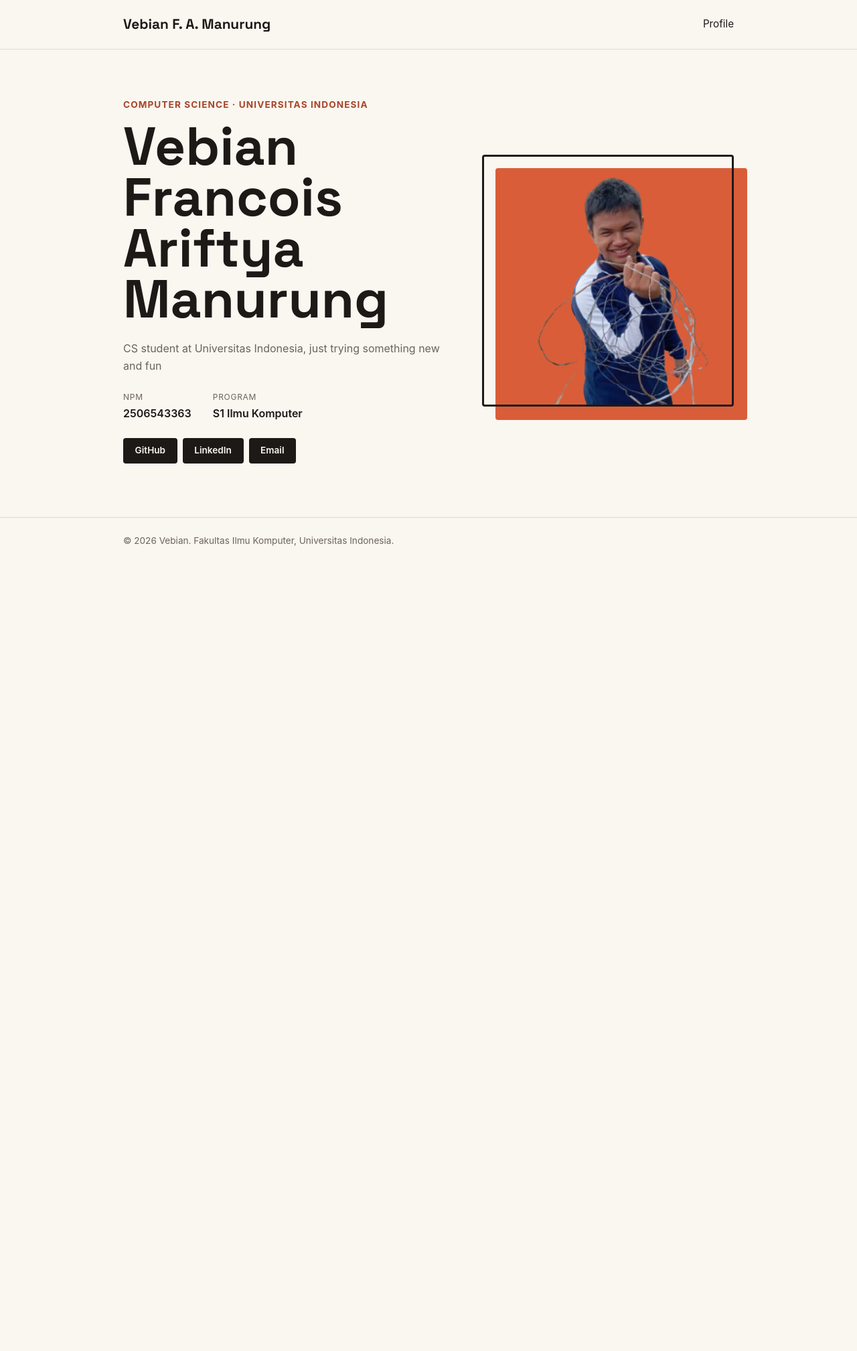
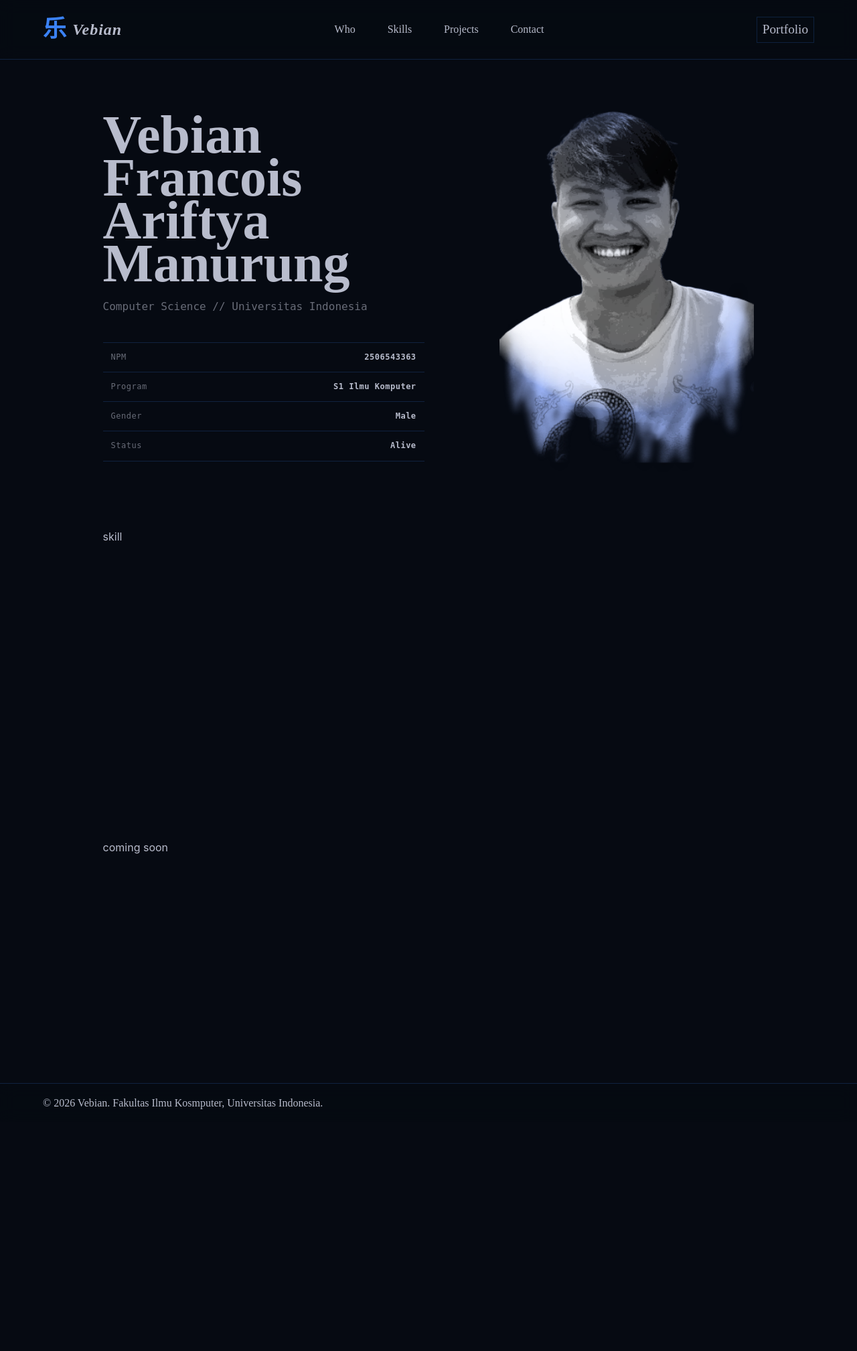
Before and after one commit to V4row/myportofolio, a Django app: page / in a window 1280 px wide. Shown: the whole page at 67% size. Before the commit the page ends 815 px from the top, so only its background shows below. Run offline with Django 5.2, Linux system fonts and the light colour scheme.

Commit message:
Update page views

```diff
--- a/static/css/style.css
+++ b/static/css/style.css
@@ -5,197 +5,214 @@
 }
 
 :root {
-    --ink: #1c1917;
-    --paper: #faf6f0;
-    --accent: #d95d39;
-    --accent-dark: #a8442a;
-    --line: #e3d9c9;
-    --text-muted: #6b6459;
+    --ink: #b8bccc;
+    --base-background: #060A12;
+    --accent: #3b82f6;
+    --accent-dark: #c7e9ff;
+    --line: rgba(59, 130, 246, 0.2);
+    --text-muted: #686C78;
     --radius: 4px;
+
 }
 
 body {
-    font-family: -apple-system, "Segoe UI", Roboto, Helvetica, Arial, sans-serif;
+    font-family: 'Inter', 'Space Grotesk', -apple-system, sans-serif;
+    /* font-family: -apple-system, "Segoe UI", Roboto, Helvetica, Arial, sans-serif; */
     color: var(--ink);
-    background-color: var(--paper);
+    background-color: var(--base-background);
     line-height: 1.6;
 }
 
-h1, .brand {
-    font-family: "Space Grotesk", -apple-system, sans-serif;
+/* .container {
+    max-width: 960px;
+    margin: 0 auto;
+    padding: 0 1.5rem;
+    } */
+
+.site-header {
+    position: sticky;
+    top: 0;
+    z-index: 1000;
+
+    border-bottom: 1px solid var(--line);
 }
 
 .container {
-    max-width: 960px;
-    margin: 0 auto;
-    padding: 0 1.5rem;
+    font-family: 'Fraunces', serif;
+    background: rgba(6, 10, 18, 0.8);
+    backdrop-filter: blur(12px);
+    padding: 1rem 5%;
 }
 
-/* Header dengan Flexbox */
-
-.site-header {
-    border-bottom: 1px solid var(--line);
-}
-
-.site-header .container {
+nav {
     display: flex;
+    align-items: center;
     justify-content: space-between;
-    align-items: center;
-    padding: 1.25rem 1.5rem;
+    width: 100%;
+    /* padding: 1rem 5%; */
 }
 
 .brand {
-    font-size: 1.3rem;
+    display: flex;
+    align-items: center;
+    font-size: 1.5rem;
+    gap: 0.5rem;
     font-weight: 700;
     color: var(--ink);
+    letter-spacing: 1px;
     text-decoration: none;
 }
 
-.site-header nav {
-    display: flex;
-    gap: 2rem;
+.kanji {
+    font-size: 2.2rem;
+    color: var(--accent);
 }
 
-.site-header nav a {
+.my-portfolio {
+    padding: 3px 8px;
+    border: var(--line) 1.5px solid;
+    font-size: 1.2rem;
     color: var(--ink);
-    text-decoration: none;
-    font-size: 0.95rem;
 }
 
-/* Section Hero dengan CSS Grid */
+.my-portfolio:hover {
+    background-color: var(--ink);
+    border-color: var(--ink);
+    color: var(--base-background);
+    transition: all 0.3s ease;
+}
+.nav-list {
+    display: flex;
+    list-style: none;
+    gap: 2rem;
 
-.hero {
-    padding: 4.5rem 0 5rem;
+    li a{
+        padding: 0.5rem;
+        position: relative;
+        text-decoration: none;
+        color: var(--ink);
+    }
 }
 
-.hero-grid {
-    display: grid;
-    grid-template-columns: 1.3fr 1fr;
-    grid-template-areas:
-        "identity photo"
-        "details  photo";
-    gap: 1.5rem 3rem;
+.nav-list li a:after{
+    content:"";
+    position: absolute;
+    background-color: var(--accent-dark);
+    height: 1px;
+    width: 0%;
+    bottom: 0;
+    left: 0;
+    transition: all 0.3s ease;
+}
+.nav-list li a:hover:after{
+    width: 100%;
 }
 
-.hero-identity {
-    grid-area: identity;
+main {
+    padding: 0 12%;
+    margin-top: 40px;
+    /* background-color: rosybrown; */
 }
 
-.hero-details {
-    grid-area: details;
+section {
+    margin-bottom: 4rem;
+    /* background-color: royalblue; */
 }
 
-.hero-kicker {
-    font-size: 0.85rem;
-    letter-spacing: 0.08em;
-    text-transform: uppercase;
-    color: var(--accent-dark);
-    font-weight: 700;
-    margin-bottom: 0.75rem;
+/* About */
+
+.hero{
+    margin-top: 40px;
+    display: flex;
+    justify-content: space-between;
+    gap: 7rem;
 }
 
-.hero-identity h1 {
-    font-size: clamp(3rem, 7vw, 5rem);
-    line-height: 0.95;
+.hero-bio{
+    margin-top: 20px;
+    /* margin-left: 45px; */
+    font-size: 1rem;
+    color: var(--ink);
+    max-width: 480px;
+    margin-bottom: 1.5rem;
+    font-family: 'JetBrains Mono', monospace;
+    /* background-color: red; */
 }
 
-.bio {
-    color: var(--text-muted);
-    max-width: 480px;
-    margin-bottom: 1.5rem;
+.hero-top{
+    h1 {
+        font-family: 'Fraunces', serif;
+        line-height: 4rem;
+        font-size: 5rem;
+        padding: 20px 0;
+    }
+
+    p {
+        font-size: 1rem;
+        color: var(--text-muted);
+    }
 }
 
 .meta-list {
-    display: flex;
-    gap: 2rem;
-    margin-bottom: 1.5rem;
+    font-size: 0.75rem;
+    margin-top: 40px;
+    letter-spacing: 0.5px;
+    border-top: 1.2px solid var(--line);
 }
 
-.meta-row dt {
-    font-size: 0.75rem;
-    text-transform: uppercase;
-    letter-spacing: 0.06em;
-    color: var(--text-muted);
-    margin-bottom: 0.15rem;
+
+.meta-row {
+    display: flex;
+    justify-content: space-between;
+    padding: 12px;
+    /* padding: 12px 0; */
+
+    border-bottom: 1.2px solid var(--line);
+
+    dt {
+        color: var(--text-muted);
+    }
+
+    dd {
+        font-weight: 600;
+    }
 }
 
-.meta-row dd {
-    font-weight: 600;
+.meta-row:hover {
+    background-color: rgba(59, 130, 246, 0.03);
+    font-style: italic;
 }
 
-.social-links {
+.hero-img{
     display: flex;
-    gap: 0.5rem;
-    flex-wrap: wrap;
+    justify-content: center;
+    align-items: center;
+
+
+    width: 500px;
+    min-width: 300px;
+    max-width: 600px;
+    height: auto;
+    /* background-color: blue; */
+
+    img {
+        width: 100%;
+        height: auto;
+    }
 }
 
-.social-link {
-    display: inline-block;
-    font-size: 0.85rem;
-    font-weight: 600;
-    text-decoration: none;
-    color: var(--paper);
-    background-color: var(--ink);
-    border-radius: var(--radius);
-    padding: 0.5rem 1.1rem;
-    transition: background-color 0.2s ease;
+
+
+.skill{
+    height: 400px;
 }
 
-.social-link:hover {
-    background-color: var(--accent);
+.projects{
+    height: 300px;
 }
 
-.hero-photo {
-    grid-area: photo;
-    align-self: center;
-    position: relative;
+
+.site-footer{
+    border-top: 1px solid var(--line);
+    height: 400px;
 }
-
-.photo-block {
-    position: absolute;
-    top: 1.25rem;
-    left: 1.25rem;
-    width: 100%;
-    height: 100%;
-    background-color: var(--accent);
-    border-radius: var(--radius);
-    z-index: 0;
-}
-
-.avatar {
-    position: relative;
-    z-index: 1;
-    display: block;
-    width: 100%;
-    aspect-ratio: 1 / 1;
-    object-fit: cover;
-    border-radius: var(--radius);
-    border: 3px solid var(--ink);
-}
-
-/* Footer and Responsive */
-
-.site-footer {
-    padding: 1.5rem;
-    color: var(--text-muted);
-    font-size: 0.85rem;
-    border-top: 1px solid var(--line);
-}
-
-@media (max-width: 600px) {
-    .hero-grid {
-        grid-template-columns: 1fr;
-        grid-template-areas:
-            "identity"
-            "photo"
-            "details";
-    }
-
-    .hero-photo {
-        max-width: 220px;
-    }
-
-    .social-links {
-        justify-content: flex-start;
-    }
-}
--- a/templates/index.html
+++ b/templates/index.html
@@ -12,26 +12,35 @@
 <body>
     <header class="site-header">
         <div class="container">
-            <a href="#profile" class="brand">Vebian F. A. Manurung</a>
+            <!-- <a href="#profile" class="brand">Vebian F. A. Manurung</a> -->
             <nav>
-                <a href="#profile">Profile</a>
+                <a href="#profile" class="brand">
+                    <span class="kanji">乐</span>
+                    <span class="brand-name"><i>Vebian</i></span>
+                </a>
+                <ul class="nav-list">
+                    <li><a href="#profile">Who</a></li>
+                    <li><a href="#skills">Skills</a></li>
+                    <li><a href="#projects">Projects</a></li>
+                    <li><a href="#contact">Contact</a></li>
+                </ul>
+                <div class="my-portfolio">
+                    <span>Portfolio</span>
+                </div>
             </nav>
         </div>
+
     </header>
 
     <main>
         <section class="hero" id="profile">
-            <div class="container hero-grid">
-                <div class="hero-identity">
-                    <p class="hero-kicker">Computer Science &middot; Universitas Indonesia</p>
+            <div class="hero-bio">
+                <div class="hero-top">
                     <h1>Vebian Francois Ariftya Manurung</h1>
+                    <p>Computer Science // Universitas Indonesia</p>
                 </div>
-                <div class="hero-photo">
-                    <div class="photo-block"></div>
-                    <img class="avatar" src="/static/img/isthisme.png" alt="Photo of Vebian">
-                </div>
-                <div class="hero-details">
-                    <p class="bio">CS student at Universitas Indonesia, just trying something new and fun</p>
+
+                <div class="hero-bottom">
                     <dl class="meta-list">
                         <div class="meta-row">
                             <dt>NPM</dt>
@@ -41,20 +50,37 @@
                             <dt>Program</dt>
                             <dd>S1 Ilmu Komputer</dd>
                         </div>
+                        <div class="meta-row">
+                            <dt>Gender</dt>
+                            <dd>Male</dd>
+                        </div>
+                        <div class="meta-row">
+                            <dt>Status</dt>
+                            <dd>Alive</dd>
+                        </div>
                     </dl>
-                    <div class="social-links">
-                        <a href="https://github.com/V4row" class="social-link">GitHub</a>
-                        <a href="https://linkedin.com/in/vebian-manurung" class="social-link">LinkedIn</a>
-                        <a href="mailto:vnuw12@gmail.com" class="social-link">Email</a>
-                    </div>
+
                 </div>
+
             </div>
+
+            <div class="hero-img">
+                <img src="/static/img/isthisme.png" alt="">
+            </div>
+        </section>
+
+        <section class="skill" id="skills">
+            skill
+        </section>
+
+        <section class="projects" id="projects">
+            coming soon
         </section>
     </main>
 
     <footer class="site-footer">
         <div class="container">
-            <p>&copy; 2026 Vebian. Fakultas Ilmu Komputer, Universitas Indonesia.</p>
+            <p>&copy; 2026 Vebian. Fakultas Ilmu Kosmputer, Universitas Indonesia.</p>
         </div>
     </footer>
 </body>
```
Also changed, not shown: static/img/isthisme.png.
